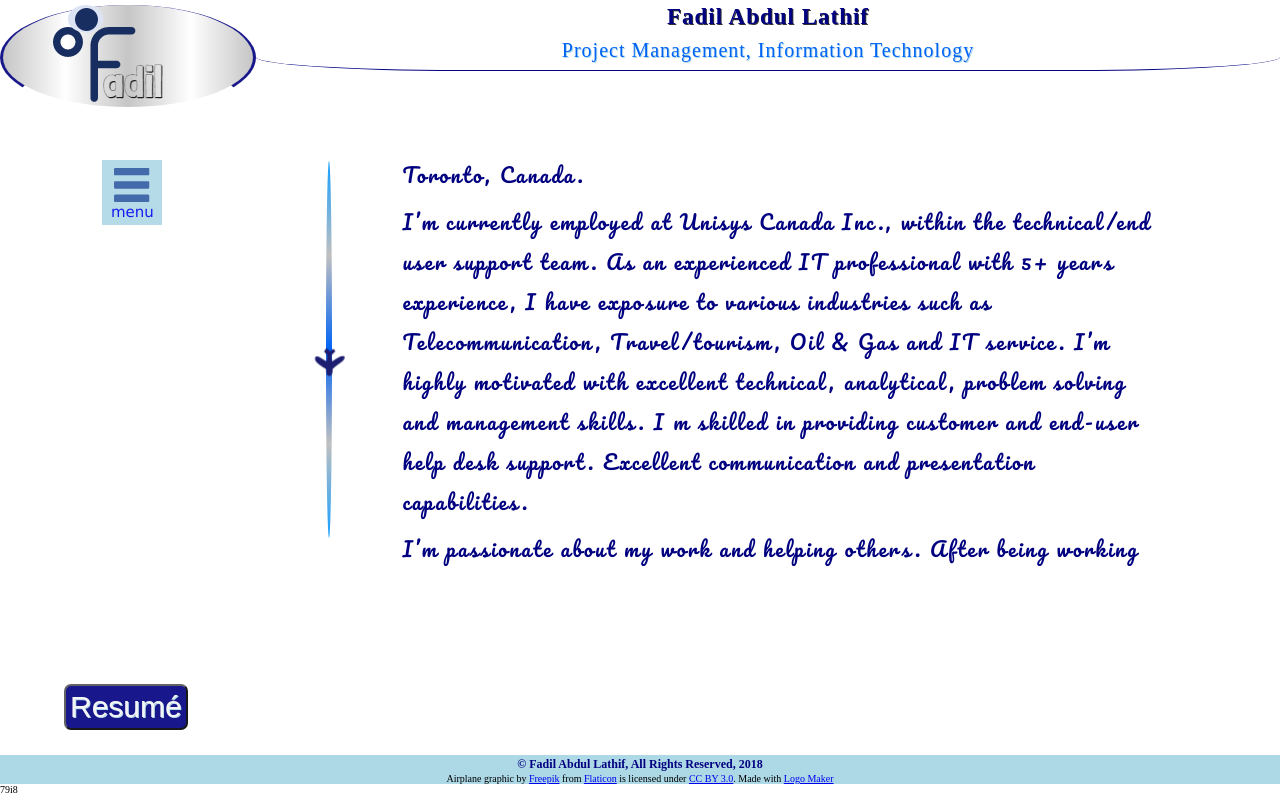
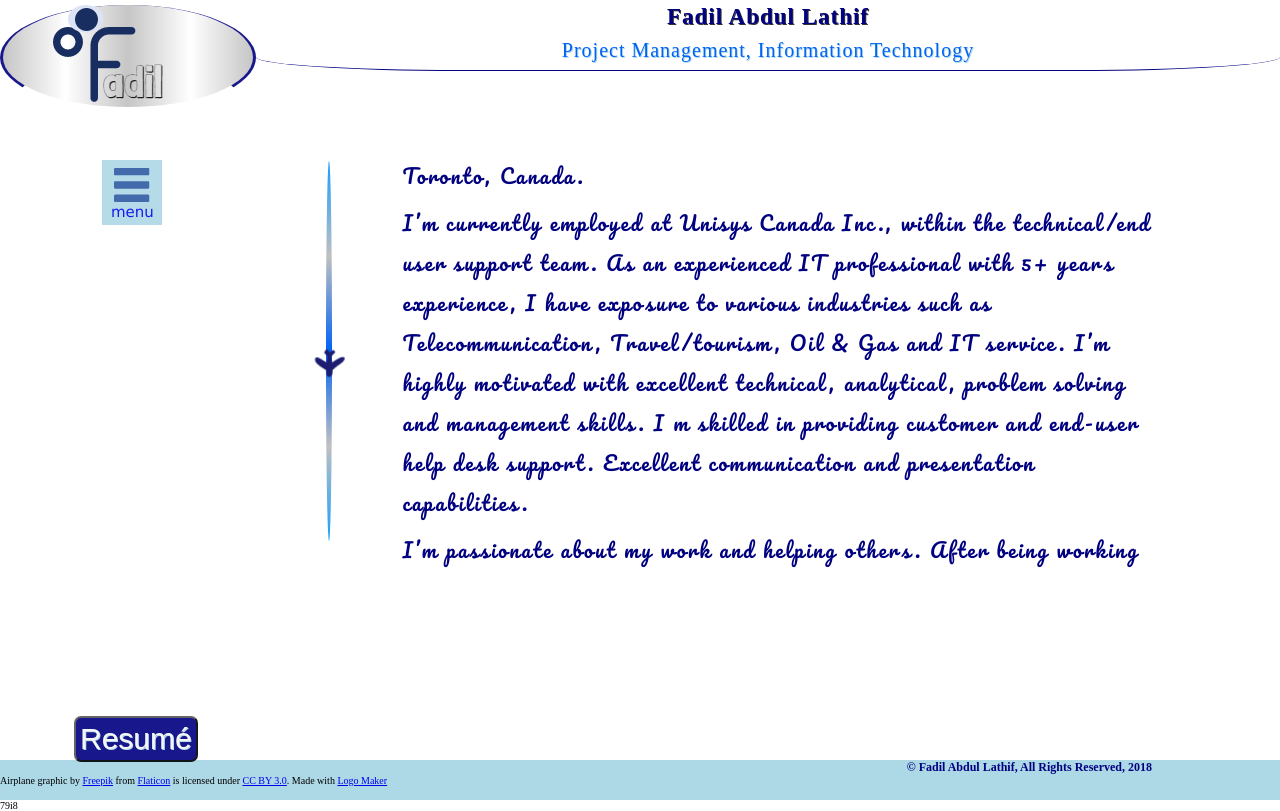
Before and after one commit to ShaisthaKallil/portfolio, a PHP site: page /about.html in a window 1280 px wide. Run offline with PHP 8.4, Linux system fonts and the light colour scheme; some libraries are stand-ins or nearby versions.

Commit message:
updated stylesheet

```diff
--- a/01_Fadil_AL_Personal_Website/style/style.css
+++ b/01_Fadil_AL_Personal_Website/style/style.css
@@ -47,6 +47,8 @@
 	 top:0;
 	 left:0;
  }
+/*NEW*/
+
  /*
  Header
  */
@@ -54,7 +56,8 @@ header#home{
 	background:url(../images/bg2.jpg) no-repeat;
 	 background-size:cover;
 	 background-position:50%;
-	 height:755px;
+	 /*height:755px;*/
+	 height: 95%;
 
  }
 
@@ -112,17 +115,20 @@ header #logoContain img{
 	padding:4px;
 	border-radius:7px;
 	margin-left:45%;
-	margin-bottom:20px;
+	margin-bottom:10%;
 	font-size:3rem;
 	background-color:navy;
 	color:#f5f5f5;
 	text-shadow:1px 1px lightblue;
 	cursor:pointer;
+
 }
 .subresumeB{
 	position:absolute;
-	left:0px;
+	left:10px;
+	bottom:-90px;
 	margin-left:5%;
+
 
 }
 /*###################MEDIA QUERY#####################*/
@@ -282,7 +288,8 @@ header #logoContain img{
 
  section.subSect{
 	width:100%;
-	height:755px;
+	/*height:755px;*/
+	height: 95%;
 
  }
 
@@ -376,13 +383,19 @@ header #logoContain img{
  */
  footer{
 	 background-color:lightblue;
-	 text-align:center;
-	 height:29px;
+	 /*text-align:center;*/
+	 /*NEW*/
+	 /*height:29px;*/
+	 height: 5%;
 
  }
+
  footer p{
+
+ 	width: 80%;
+ 	margin: 0 auto;
 	 color:navy;
 	 font-size:12px;
-	 line-height:1.5;
 	 font-weight:bold;
+	 text-align:right;
  }
```
